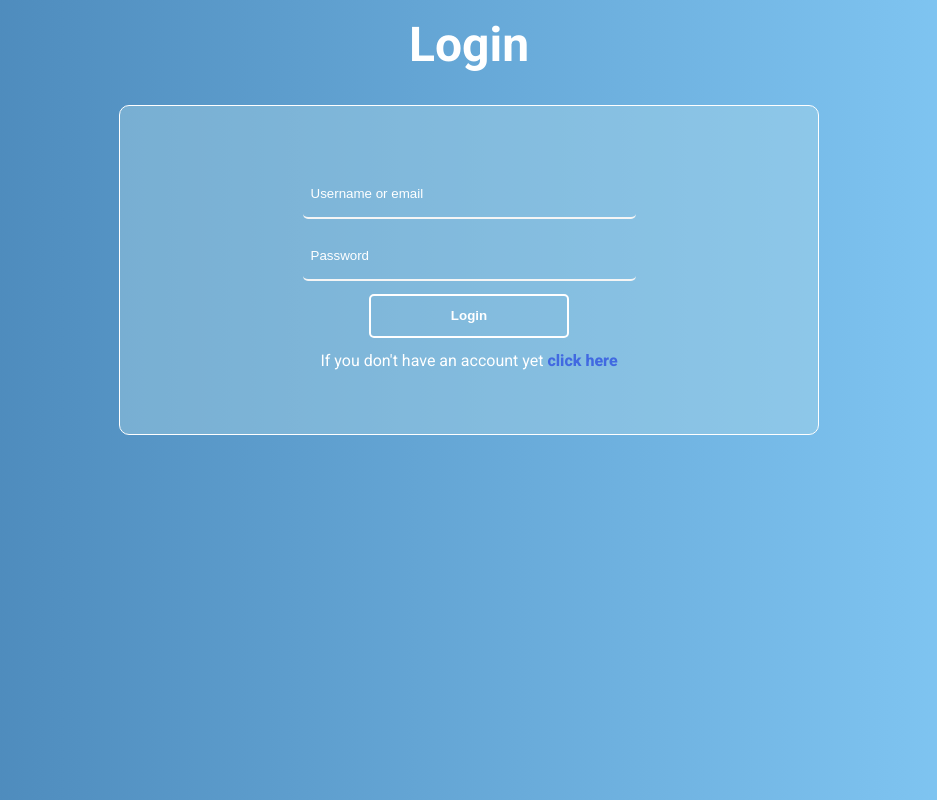
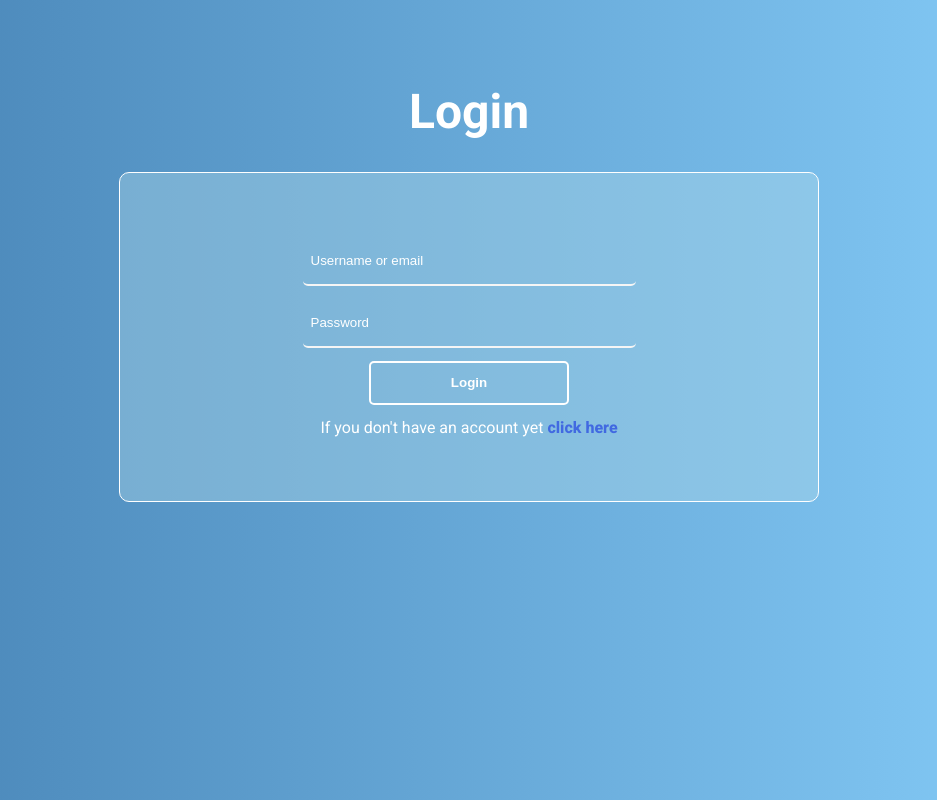
Before and after one commit to Espadv69/Course-2025, a React (Vite) app in the folder Login-Register/: page / in a window 1280 px wide. Shown: the whole page, without its empty margins (171-1108 px from the left). Built offline with nearby package versions, Linux system fonts and the light colour scheme.

Commit message:
Add padding-top to body

```diff
--- a/Login-Register/src/css/global.css
+++ b/Login-Register/src/css/global.css
@@ -10,6 +10,8 @@
 }
 
 body {
+  padding-top: 67PX;
+
   font-family:
     'Roboto',
     system-ui,
```
